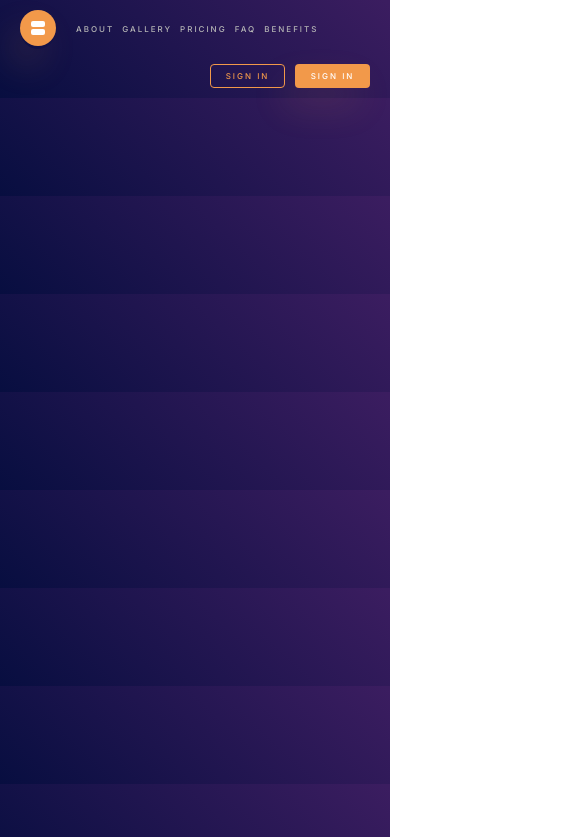
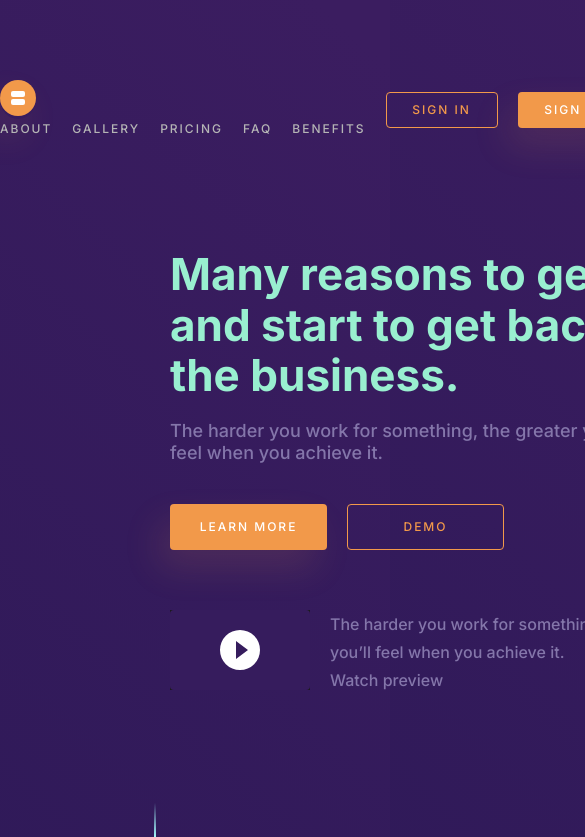
Before and after one commit to chizhik8/Data-Processing-Services, a React (Create React App) app: page / in a window 390 px wide. Shown: the top 837 px of the page, 585 px wide, since content can reach past the window. Built offline with nearby package versions, Linux system fonts and the light colour scheme.

Commit message:
removed responsive

```diff
--- a/public/index.html
+++ b/public/index.html
@@ -10,7 +10,7 @@
     <link
       href="https://fonts.googleapis.com/css2?family=Inter:wght@100;300;400;500;600;700;800;900&display=swap"
       rel="stylesheet">
-    <title>FinTech</title>
+    <title>LandingPage</title>
   </head>
   <body>
     <div id="root"></div>
--- a/src/assets/data.js
+++ b/src/assets/data.js
@@ -58,7 +58,7 @@ const db = {
         sign: 'No spam. Only releases, updates and discounts',
     },
     footer: {
-        title: 'Conpany',
+        title: 'Company',
         menu: [
             {id: 11, title: 'First', submenu: [{id: 1, title: 'First page'}, {id: 2, title: 'Second page'}, {id: 3, title: 'Third page'}, {id: 4, title: 'Fourth page'},]},
             {id: 12, title: 'Second', submenu: [{id: 1, title: 'First page'}, {id: 2, title: 'Second page'}, {id: 3, title: 'Third page'}, {id: 4, title: 'Fourth page'},]},
--- a/src/components/App/App.jsx
+++ b/src/components/App/App.jsx
@@ -9,8 +9,8 @@ export class App extends Component {
     return (
       <div>
         <Header />
-        {/* <Main /> */}
-        {/* <Footer /> */}
+        <Main />
+        <Footer />
       </div>
     );
   }
--- a/src/components/Button/Button.module.scss
+++ b/src/components/Button/Button.module.scss
@@ -1,5 +1,3 @@
-@import "../../styles/varaibles.scss";
-
 .container {
   width: 157px;
   height: 46px;
@@ -64,18 +62,3 @@
     transform: scale(1.2);
   }
 }
-
-@media(min-width: $mobile-min) and (max-width:$tablet) {
-  [data-variant="singIn"] {
-    width: 75px;
-    height: 24px;
-    font-size: 8px;
-    margin-right: 10px;
-  }
-
-  [data-variant="singUp"] {
-    width: 75px;
-    height: 24px;
-    font-size: 8px;
-  }
-}
--- a/src/components/Footer/Footer.module.scss
+++ b/src/components/Footer/Footer.module.scss
@@ -30,6 +30,7 @@
 
 .socialIcon {
   margin-left: 16px;
+  cursor: pointer;
 }
 
 .copy {
@@ -57,6 +58,7 @@
   letter-spacing: 0.5px;
   color: #FFFFFF;
   margin-bottom: 25px;
+  cursor: pointer;
 }
 
 .subMenuTitle {
@@ -67,4 +69,5 @@
   letter-spacing: 0.2px;
   color: #FFFFFF;
   margin-bottom: 15px;
+  cursor: pointer;
 }
--- a/src/components/Header/Header.module.scss
+++ b/src/components/Header/Header.module.scss
@@ -1,14 +1,9 @@
-@import '../../styles/varaibles.scss';
-
 .container {
-  margin: 0 auto;
   display: flex;
+  align-items: center;
   justify-content: space-between;
-  align-items: center;
-  padding: 80px 170px;
-  width: 1440px;
-  height: auto;
-  flex-wrap: wrap;
+  max-width: 1100px;
+  margin: 80px auto;
 }
 
 .navigation {
@@ -51,33 +46,3 @@
   display: flex;
   justify-content: space-between;
 }
-
-@media(max-width:$tablet) {
-  .container{
-    width: 100%;
-    padding: 10px 20px;
-  }
-  .logo {
-    margin-right: 20px;
-  }
-  .menuLink {
-    font-size: 10px;
-    margin-right: 10px;
-  }
-}
-
-@media(min-width: $mobile-min) and (max-width:$mobile-max) {
-  .container{
-    display: block;
-  }
-  .navigation > * {
-    margin-bottom: 15px;
-  }
-  .menuLink {
-    font-size: 8px;
-    margin-right: 8px;
-  }
-  .auth {
-    justify-content: flex-end;
-  }
-}
--- a/src/styles/base.scss
+++ b/src/styles/base.scss
@@ -1,5 +1,3 @@
-@import '../styles/varaibles.scss';
-
 html {
   box-sizing: border-box;
 }
@@ -20,8 +18,9 @@ body {
 }
 
 body > div {
-  width: 100%;
+  max-width: 100%;
   height: 100%;
+  margin: 0 auto;
 }
 
 ul,
--- a/src/styles/varaibles.scss
+++ /dev/null
@@ -1,16 +0,0 @@
-// $primary-bg-color: #ffffff;
-// $primary-text-color: #b9b9b9;
-// $secondary-text-color: #3d3d3d;
-// $primary-title-color: #111518;
-// $accent-color: #ff6b09;
-
-// $primary-font: Montserrat, sans-serif;
-
-$mobile-min: 320px;
-$mobile: 375px;
-$mobile-max: 575px;
-$tablet: 768px;
-$tablet-max: 991px;
-$laptop: 1200px;
-$desktop: 1440px;
-$desktop-max: 1920px;
```
Also changed, not shown: 1 other file (tests, documents, lock files or other folders).
